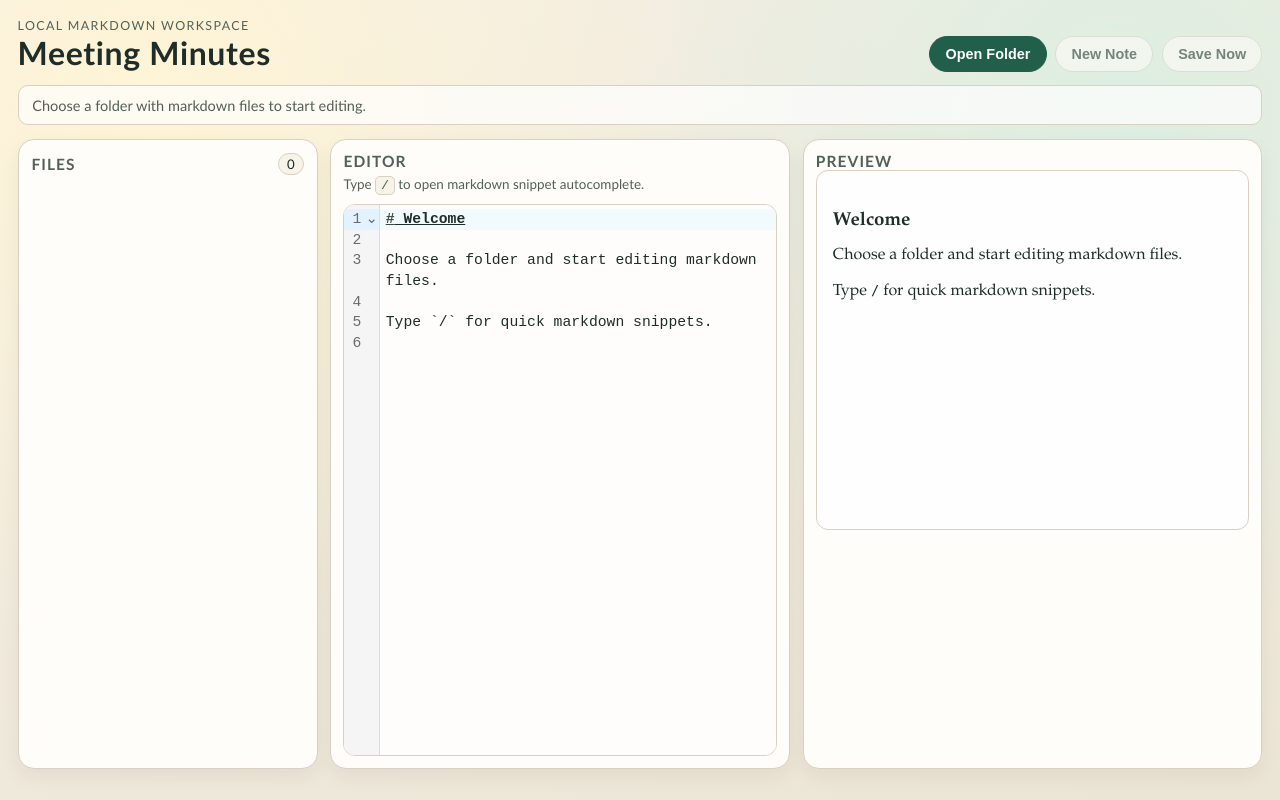
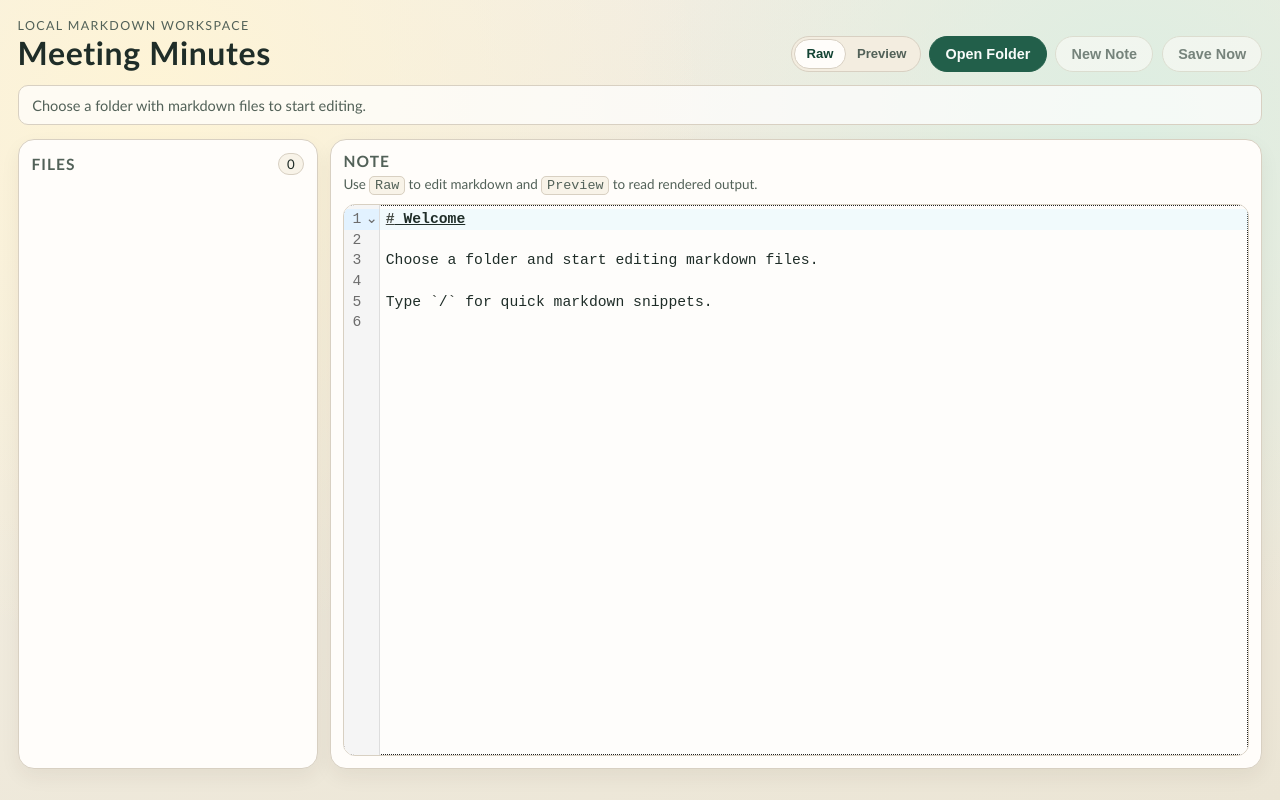
Before and after one commit to dan-homisak/Meeting_Minutes, a website built with Vite: page index.html in a window 1280 px wide. Built offline with nearby package versions, Linux system fonts and the light colour scheme.

Commit message:
Raw and preview mode to the app

```diff
--- a/index.html
+++ b/index.html
@@ -13,6 +13,10 @@
           <h1>Meeting Minutes</h1>
         </div>
         <div class="actions">
+          <div class="mode-toggle" role="group" aria-label="Note mode">
+            <button id="mode-raw" class="mode-button active" type="button" aria-pressed="true">Raw</button>
+            <button id="mode-preview" class="mode-button" type="button" aria-pressed="false">Preview</button>
+          </div>
           <button id="open-folder" class="primary">Open Folder</button>
           <button id="new-note" disabled>New Note</button>
           <button id="save-now" disabled>Save Now</button>
@@ -32,14 +36,10 @@
 
         <main class="pane-grid">
           <section class="pane">
-            <h2>Editor</h2>
-            <p class="hint">Type <code>/</code> to open markdown snippet autocomplete.</p>
+            <h2>Note</h2>
+            <p class="hint">Use <code>Raw</code> to edit markdown and <code>Preview</code> to read rendered output.</p>
             <div id="editor"></div>
-          </section>
-
-          <section class="pane">
-            <h2>Preview</h2>
-            <article id="preview"></article>
+            <article id="preview" hidden></article>
           </section>
         </main>
       </div>
--- a/src/main.js
+++ b/src/main.js
@@ -17,11 +17,13 @@ const LAUNCHER_HEARTBEAT_MS = 4000;
 const openFolderButton = document.querySelector('#open-folder');
 const newNoteButton = document.querySelector('#new-note');
 const saveNowButton = document.querySelector('#save-now');
+const rawModeButton = document.querySelector('#mode-raw');
+const previewModeButton = document.querySelector('#mode-preview');
 const statusElement = document.querySelector('#status');
 const fileCountElement = document.querySelector('#file-count');
 const fileListElement = document.querySelector('#file-list');
+const editorElement = document.querySelector('#editor');
 const previewElement = document.querySelector('#preview');
-const editorElement = document.querySelector('#editor');
 
 const app = {
   folderHandle: null,
@@ -31,7 +33,8 @@ const app = {
   lastSavedText: '',
   hasUnsavedChanges: false,
   isLoadingFile: false,
-  autosaveTimer: null
+  autosaveTimer: null,
+  viewMode: 'raw'
 };
 
 const launcherToken = new URLSearchParams(window.location.search).get('launcherToken');
@@ -197,13 +200,37 @@ function renderFileList() {
   }
 }
 
-function renderPreview(markdownText) {
+function renderMarkdownHtml(markdownText) {
   const rendered = markdownEngine.render(markdownText);
-  const sanitized = DOMPurify.sanitize(rendered, {
+  return DOMPurify.sanitize(rendered, {
     USE_PROFILES: { html: true }
   });
+}
 
-  previewElement.innerHTML = sanitized;
+function renderPreview(markdownText) {
+  previewElement.innerHTML = renderMarkdownHtml(markdownText);
+}
+
+function setViewMode(nextMode) {
+  const mode = nextMode === 'preview' ? 'preview' : 'raw';
+  app.viewMode = mode;
+
+  const inRawMode = mode === 'raw';
+  editorElement.hidden = !inRawMode;
+  previewElement.hidden = inRawMode;
+
+  rawModeButton.classList.toggle('active', inRawMode);
+  rawModeButton.setAttribute('aria-pressed', String(inRawMode));
+
+  previewModeButton.classList.toggle('active', !inRawMode);
+  previewModeButton.setAttribute('aria-pressed', String(!inRawMode));
+
+  if (inRawMode) {
+    editorView.focus();
+    return;
+  }
+
+  renderPreview(getEditorText());
 }
 
 function getEditorText() {
@@ -218,7 +245,9 @@ function setEditorText(nextText) {
       from: 0,
       to: editorView.state.doc.length,
       insert: nextText
-    }
+    },
+    selection: { anchor: 0 },
+    scrollIntoView: true
   });
 
   app.isLoadingFile = false;
@@ -455,7 +484,9 @@ async function openFile(path) {
   app.hasUnsavedChanges = false;
 
   setEditorText(markdownText);
-  renderPreview(markdownText);
+  if (app.viewMode === 'preview') {
+    renderPreview(markdownText);
+  }
   renderFileList();
   updateActionButtons();
 
@@ -597,6 +628,7 @@ async function createNewNote() {
 const editorView = new EditorView({
   state: EditorState.create({
     doc: '# Welcome\n\nChoose a folder and start editing markdown files.\n\nType `/` for quick markdown snippets.\n',
+    selection: { anchor: 0 },
     extensions: [
       basicSetup,
       markdown(),
@@ -618,7 +650,9 @@ const editorView = new EditorView({
         }
 
         const markdownText = update.state.doc.toString();
-        renderPreview(markdownText);
+        if (app.viewMode === 'preview') {
+          renderPreview(markdownText);
+        }
 
         if (app.isLoadingFile) {
           return;
@@ -640,6 +674,7 @@ const editorView = new EditorView({
 });
 
 renderPreview(editorView.state.doc.toString());
+setViewMode(app.viewMode);
 updateActionButtons();
 
 openFolderButton.addEventListener('click', () => {
@@ -656,6 +691,14 @@ saveNowButton.addEventListener('click', () => {
   });
 });
 
+rawModeButton.addEventListener('click', () => {
+  setViewMode('raw');
+});
+
+previewModeButton.addEventListener('click', () => {
+  setViewMode('preview');
+});
+
 window.addEventListener('beforeunload', (event) => {
   if (!app.hasUnsavedChanges) {
     return;
--- a/src/style.css
+++ b/src/style.css
@@ -58,6 +58,34 @@ body {
   display: flex;
   gap: 0.55rem;
   flex-wrap: wrap;
+}
+
+.mode-toggle {
+  display: inline-flex;
+  border-radius: 999px;
+  border: 1px solid var(--line);
+  background: #f3ede0;
+  padding: 0.12rem;
+}
+
+.mode-button {
+  border: 0;
+  background: transparent;
+  color: var(--ink-muted);
+  padding: 0.4rem 0.7rem;
+  font-size: 0.82rem;
+  font-weight: 600;
+}
+
+.mode-button.active {
+  background: var(--panel);
+  color: var(--accent-strong);
+  border: 1px solid var(--line);
+}
+
+.mode-button:hover:not(:disabled) {
+  transform: none;
+  border-color: transparent;
 }
 
 button {
@@ -193,7 +221,7 @@ button.primary:hover:not(:disabled) {
 
 .pane-grid {
   display: grid;
-  grid-template-columns: repeat(2, minmax(0, 1fr));
+  grid-template-columns: minmax(0, 1fr);
   gap: 0.8rem;
   min-height: 0;
 }
@@ -231,10 +259,18 @@ button.primary:hover:not(:disabled) {
   background: #fefdfb;
 }
 
+.cm-gutters {
+  display: none;
+}
+
 .cm-scroller {
   font-family: "Menlo", "Consolas", monospace;
   font-size: 0.92rem;
   line-height: 1.55;
+}
+
+.cm-content {
+  padding: 0.35rem 0.15rem;
 }
 
 .cm-focused {
@@ -251,6 +287,14 @@ button.primary:hover:not(:disabled) {
   min-height: 360px;
   font-family: "Iowan Old Style", "Palatino Linotype", serif;
   line-height: 1.7;
+}
+
+#preview > :first-child {
+  margin-top: 0;
+}
+
+#preview > :last-child {
+  margin-bottom: 0;
 }
 
 #preview h1,
@@ -305,10 +349,6 @@ button.primary:hover:not(:disabled) {
 }
 
 @media (max-width: 780px) {
-  .pane-grid {
-    grid-template-columns: 1fr;
-  }
-
   #editor,
   #preview {
     min-height: 280px;
```
Also changed, not shown: README.md.
